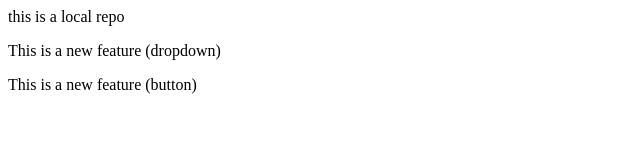
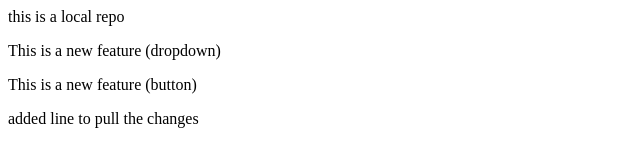
Before and after one commit to Sakshibhu/localRepo, a plain HTML site: page index.html in a window 1280 px wide. Shown: the whole page, without its empty margins (0-640 px from the left). Drawn offline with Linux system fonts and the light colour scheme.

Commit message:
Update index.html

```diff
--- a/index.html
+++ b/index.html
@@ -1,3 +1,4 @@
 <p>this is a local repo</p>
 <p>This is a new feature (dropdown)</p>
 <p>This is a new feature (button)</p>
+added line to pull the changes
```
